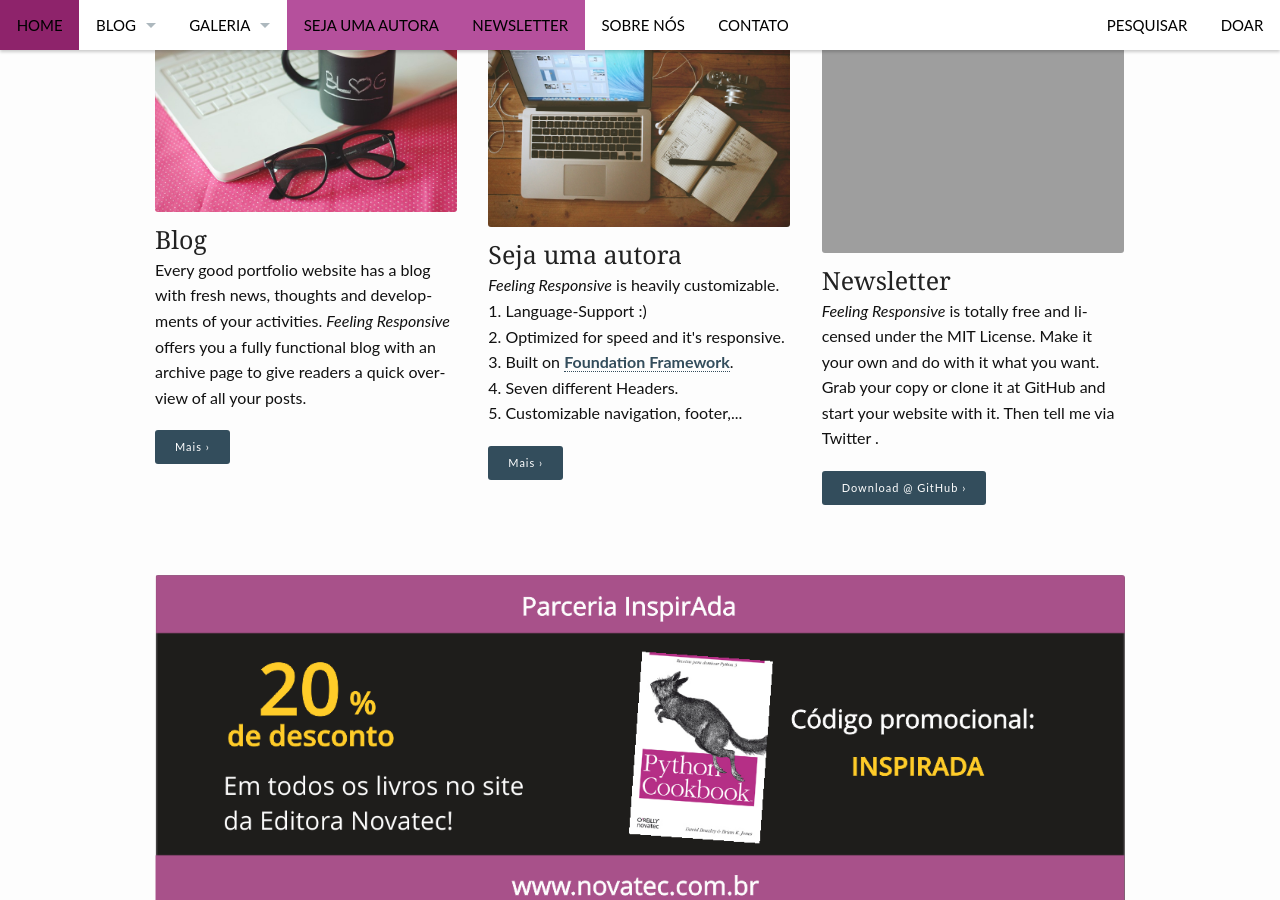
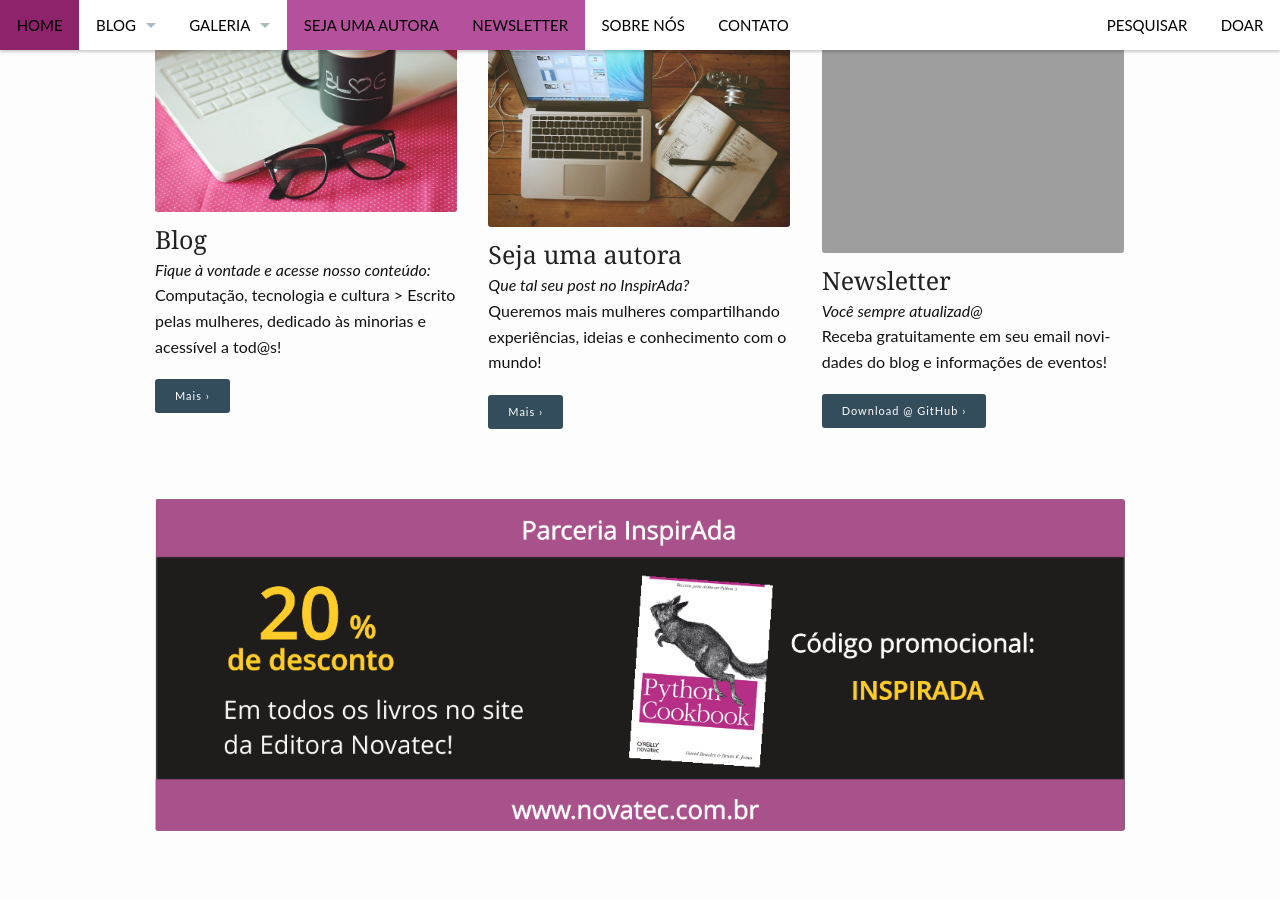
Before and after one commit to inspiradanacomputacao/inspiradanacomputacao.github.io, a Jekyll site: the page built from index.md, in a window 1280 px wide and 900 px high, scrolled down 394 px. Built offline with Jekyll 4.4.1, drawn with Linux system fonts in a browser that asks for light colours.

Commit message:
#27 criando texto dos blocos da pagina inicial

```diff
--- a/index.md
+++ b/index.md
@@ -11,18 +11,18 @@
 widget-1:
     title: "Blog"
     url: 'https://inspiradanacomputacao.github.io/blog/'
-    text: 'Every good portfolio website has a blog with fresh news, thoughts and develop&shy;ments of your activities. <em>Feeling Responsive</em> offers you a fully functional blog with an archive page to give readers a quick overview of all your posts.'
+    text: '<em>Fique à vontade e acesse nosso conteúdo:</em><br>Computação, tecnologia e cultura > Escrito pelas mulheres, dedicado às minorias e acessível a tod@s!<br />'
     image: blog.jpg
 
 widget-2:
     title: "Seja uma autora"
-    url: 'https://inspiradanacomputacao.github.io/setup'
-    text: '<em>Feeling Responsive</em> is heavily customizable.<br>1. Language-Support :)<br>2. Optimized for speed and it&#39;s responsive.<br>3. Built on <a href="http://inspiradanacomputacao.github.io/setup">Foundation Framework</a>.<br>4. Seven different Headers.<br>5. Customizable navigation, footer,...'
+    url: 'https://inspiradanacomputacao.github.io/blog'
+    text: '<em>Que tal seu post no InspirAda? </em><br>Queremos mais mulheres compartilhando experiências, ideias e conhecimento com o mundo!'
     image: header_unsplash_4.jpg
 widget-3:
     title: "Newsletter"
     url: 'https://inspiradanacomputacao.github.io/'
-    text: '<em>Feeling Responsive</em> is totally free and licensed under the MIT License. Make it your own and do with it what you want. Grab your copy or clone it at GitHub and start your website with it. Then tell me via Twitter <a href="#"></a>.'
+    text: '<em>Você sempre atualizad@</em><br> Receba gratuitamente em seu email novidades do blog e informações de eventos!'
     image: icone_news.jpg
 ---
 
```
